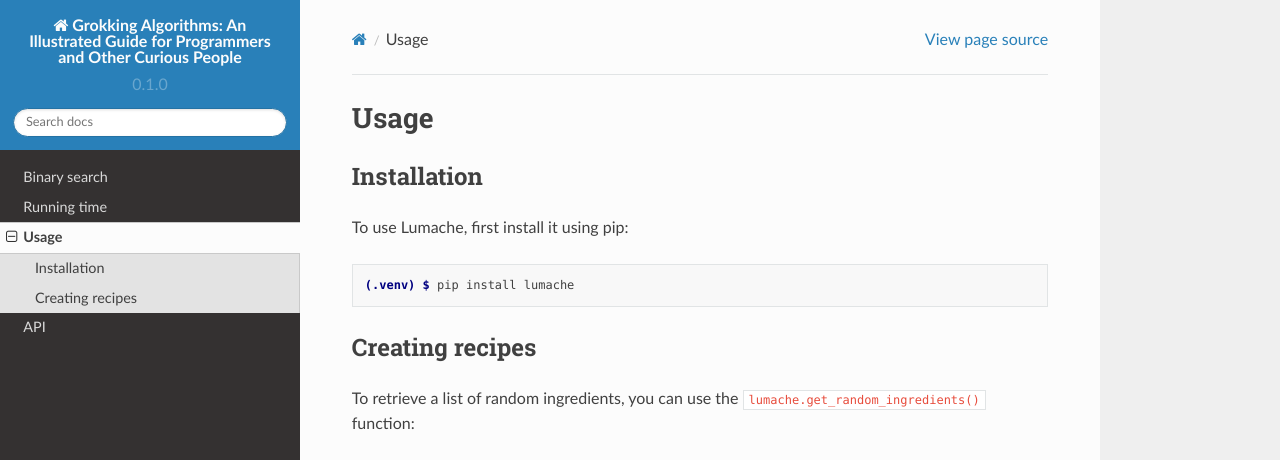
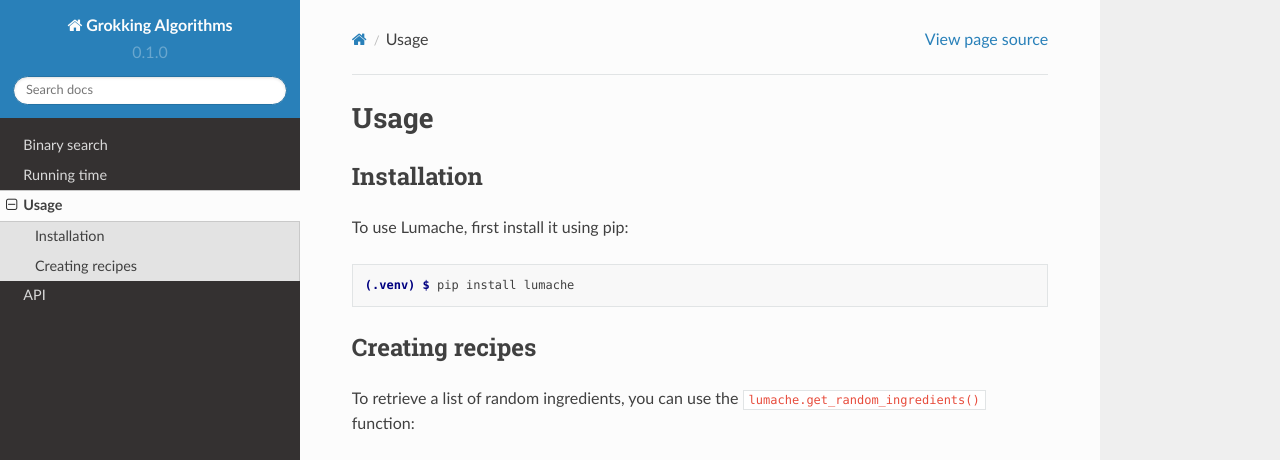
Before and after one commit to srianumakonda/Grokking-Documentation, a Sphinx documentation site: the page built from docs/source/usage.rst, in a window 1280 px wide and 1095 px high. Shown: the top 460 px of the window. Built offline with Sphinx 7.4.7 and the Read the Docs theme 2.0.0, drawn with Linux system fonts in a browser that asks for light colours; grey boxes are pictures that could not be loaded.

Commit message:
added files

```diff
--- a/docs/source/conf.py
+++ b/docs/source/conf.py
@@ -2,7 +2,7 @@
 
 # -- Project information
 
-project = 'Grokking Algorithms: An Illustrated Guide for Programmers and Other Curious People '
+project = 'Grokking Algorithms'
 copyright = '2021, Anumakonda'
 author = 'Sri Anumakonda'
 
```
